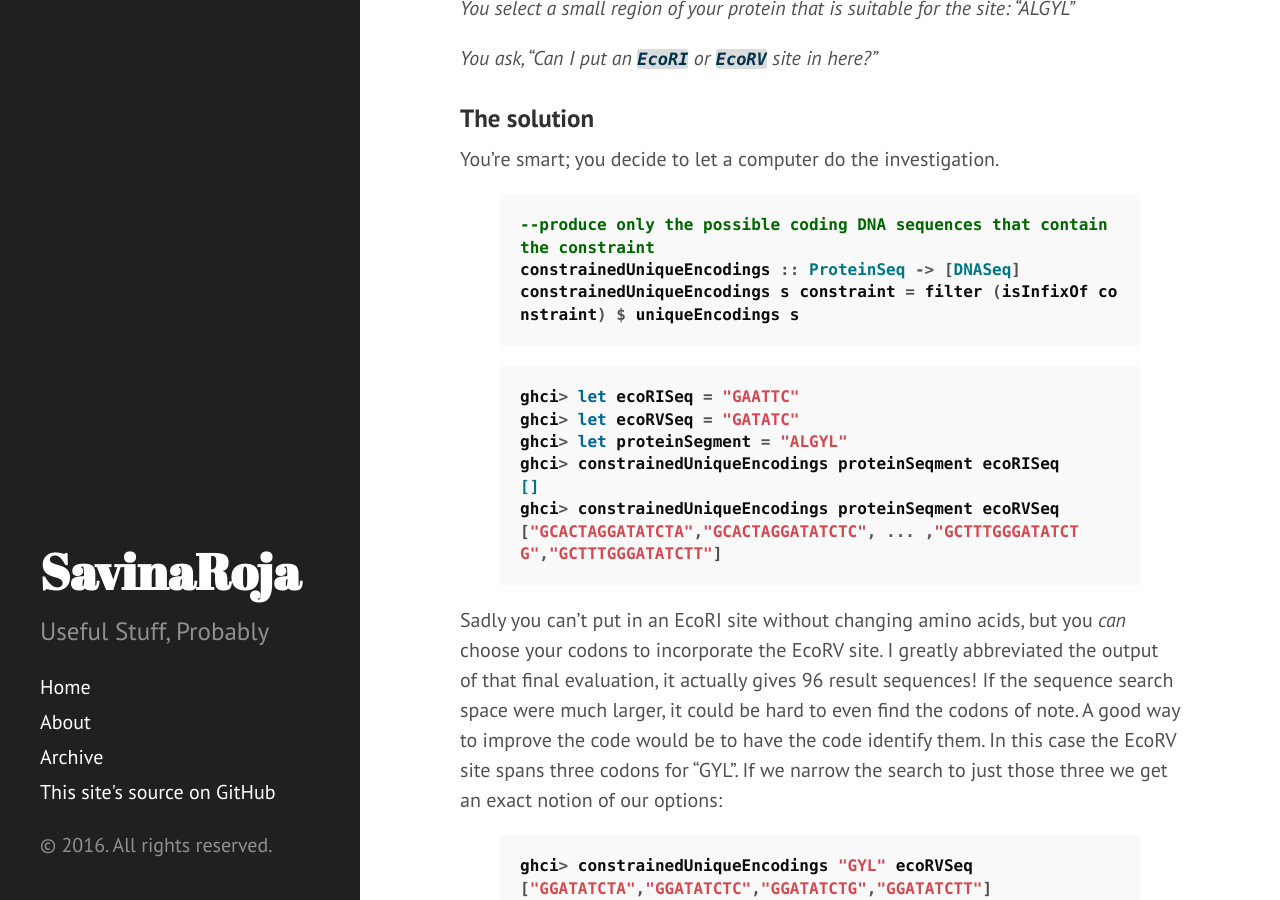
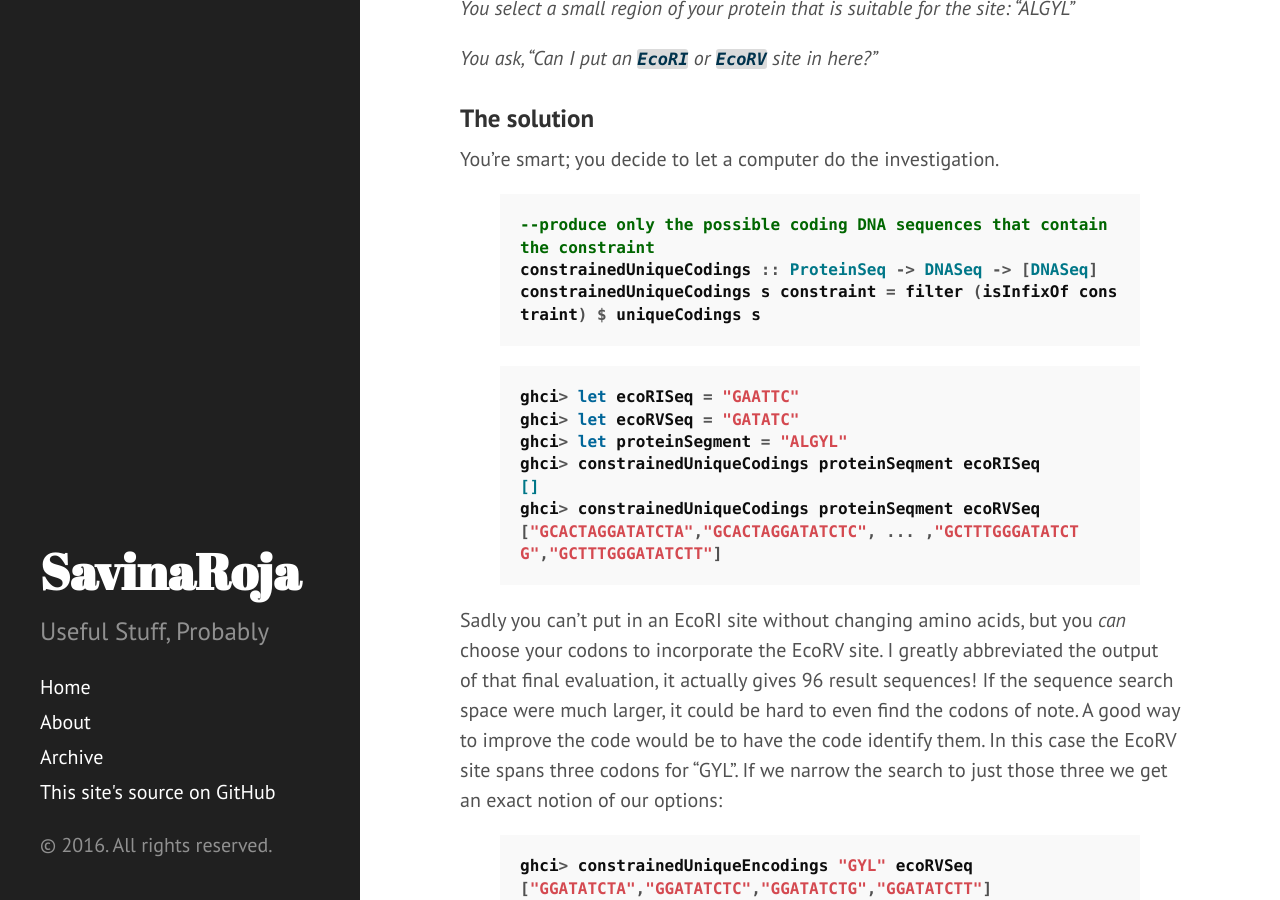
Before and after one commit to SavinaRoja/SavinaRoja.github.io, a Jekyll site: the page built from _posts/2016-01-11-haskell-meets-the-central-dogma.md, in a window 1280 px wide and 900 px high, scrolled down 15407 px. Built offline with Jekyll 4.4.1, drawn with Linux system fonts in a browser that asks for light colours; Markdown is read by kramdown in place of the engine named in the settings.

Commit message:
the typos never seem to end

```diff
--- a/_posts/2016-01-11-haskell-meets-the-central-dogma.md
+++ b/_posts/2016-01-11-haskell-meets-the-central-dogma.md
@@ -605,17 +605,17 @@ You're smart; you decide to let a computer do the investigation.
 
 {% highlight haskell %}
 --produce only the possible coding DNA sequences that contain the constraint
-constrainedUniqueEncodings :: ProteinSeq -> [DNASeq]
-constrainedUniqueEncodings s constraint = filter (isInfixOf constraint) $ uniqueEncodings s
+constrainedUniqueCodings :: ProteinSeq -> DNASeq -> [DNASeq]
+constrainedUniqueCodings s constraint = filter (isInfixOf constraint) $ uniqueCodings s
 {% endhighlight %}
 
 {% highlight haskell%}
 ghci> let ecoRISeq = "GAATTC"
 ghci> let ecoRVSeq = "GATATC"
 ghci> let proteinSegment = "ALGYL"
-ghci> constrainedUniqueEncodings proteinSeqment ecoRISeq
+ghci> constrainedUniqueCodings proteinSeqment ecoRISeq
 []
-ghci> constrainedUniqueEncodings proteinSeqment ecoRVSeq
+ghci> constrainedUniqueCodings proteinSeqment ecoRVSeq
 ["GCACTAGGATATCTA","GCACTAGGATATCTC", ... ,"GCTTTGGGATATCTG","GCTTTGGGATATCTT"]
 {% endhighlight%}
 
```
Also changed, not shown: 1 other file.
